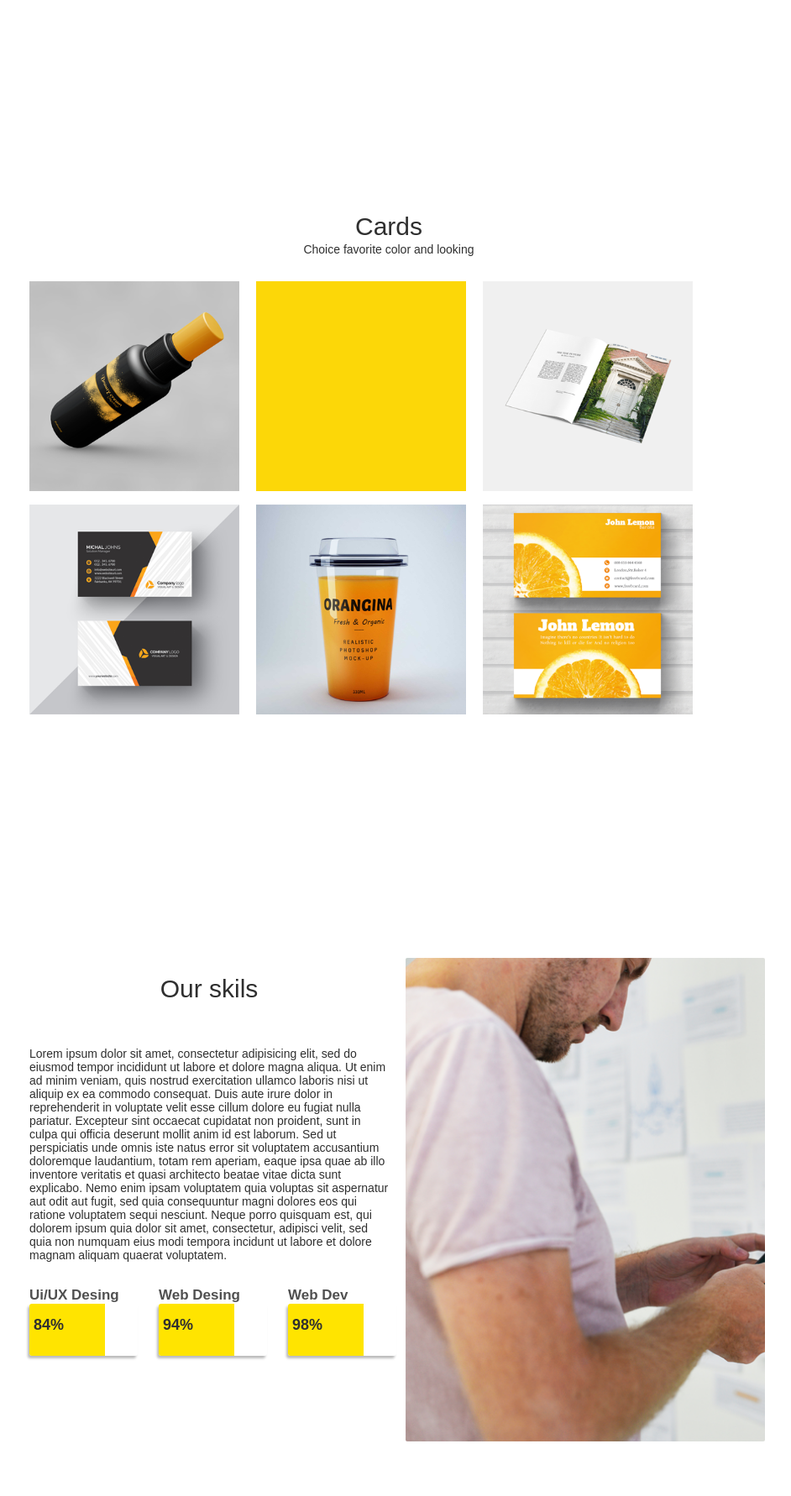
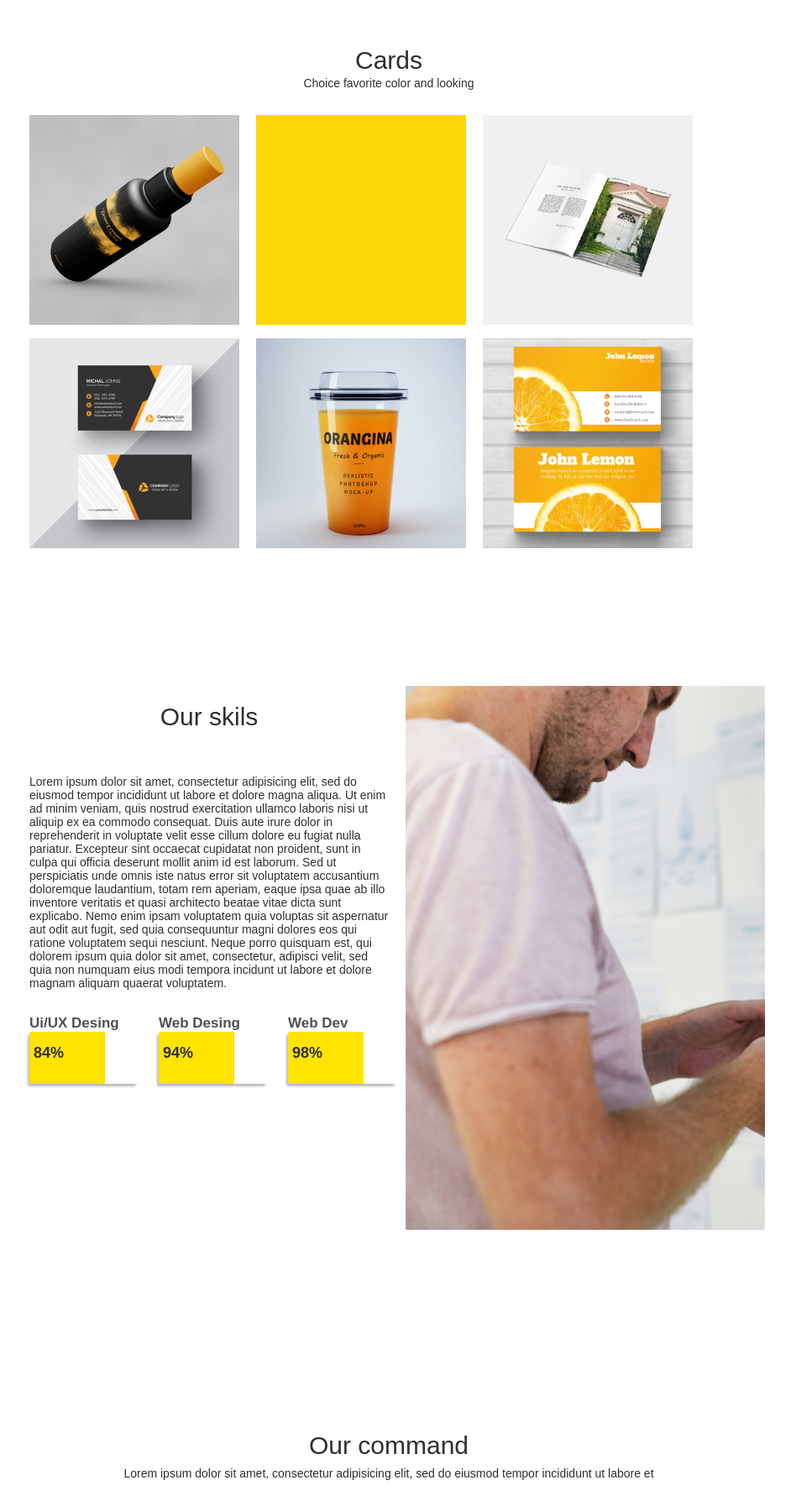
Before and after one commit to katrinkattt/react-app-yellow, a React (Create React App) app in the folder app-lending/yell-app/: page / in a window 1280 px wide. Shown: the part 1643-3425 px from the top of the page at 84% size, without its empty margins (177-1119 px from the left). Built offline with nearby package versions, Linux system fonts and the light colour scheme.

Commit message:
flex for display

```diff
--- a/app-lending/yell-app/src/components/Cards.jsx
+++ b/app-lending/yell-app/src/components/Cards.jsx
@@ -39,7 +39,7 @@ export default class Cards extends Component{
 
     render(){
         return(
-            <div className="container">
+            <div className="container container__fit">
                 <div className="second__c">
                     <div className="title_container">Cards</div>
                     <div className=" title2__">Choice favorite color and looking</div>
--- a/app-lending/yell-app/src/components/ourService.jsx
+++ b/app-lending/yell-app/src/components/ourService.jsx
@@ -35,7 +35,7 @@ export default class OurService extends Component {
 
     render(){
         return(
-            <div className="container" id="ourService">
+            <div className="container container__fit" id="ourService">
                 <div className="second__c">
                     <div className="title_container">Our Services</div>
                     <div className=" title2__">Use the colspan and rowspan attribute to let the content span over multiple columns or rows.</div>
--- a/app-lending/yell-app/src/index.css
+++ b/app-lending/yell-app/src/index.css
@@ -154,6 +154,9 @@ a:hover span {
   display: flex;
   justify-content: center;
 }
+.container__fit{
+  height: fit-content;
+}
 
 .second__c{
   height: 90%;
@@ -251,7 +254,7 @@ a:hover span {
   display: flex;
   justify-content: space-around;
   width: 70%;
-  height: 80%;
+  height: 90%;
 }
 
 .skils__about{
@@ -281,6 +284,7 @@ a:hover span {
 }
 .skill__of{
   display: inherit;
+  z-index: 2;
 }
 
 .btn__of{
```
